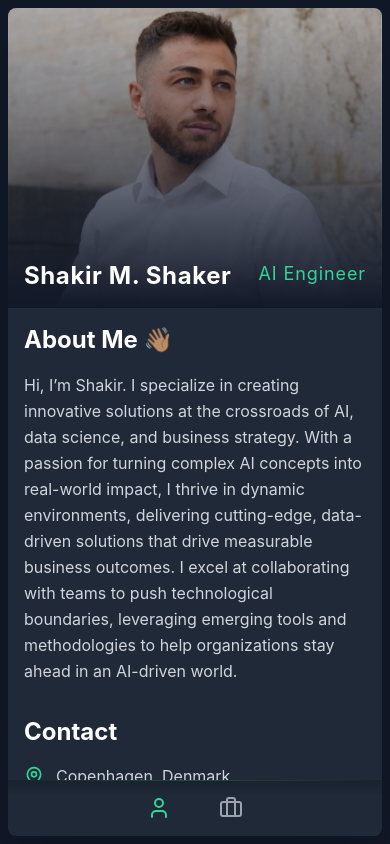
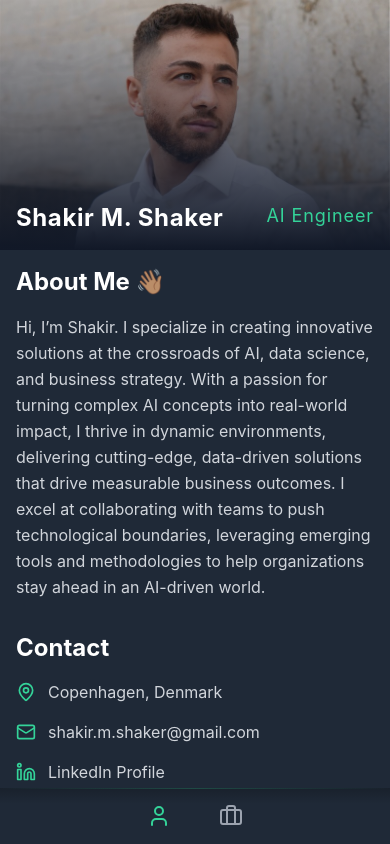
Before and after one commit to shakirmshaker/digitalCV, a React (Create React App) app: page / in a window 390 px wide. Built offline with nearby package versions, Linux system fonts and the light colour scheme; the HTML template or start-up script is replaced by a standard one.

Commit message:
Update App.js

```diff
--- a/src/App.js
+++ b/src/App.js
@@ -391,48 +391,43 @@ const App = () => {
     </div>
   );
 
-  return (
-    <div className="min-h-screen bg-gray-900 flex justify-center items-center p-2 md:p-4" style={{backgroundColor: '#111827'}}>
-      <div className="w-full max-w-7xl h-[calc(100vh-1rem)] md:h-[85vh] flex flex-col md:flex-row shadow-2xl rounded-lg overflow-hidden">
-        {/* Navigation for desktop - left side */}
+return (
+    <div className="min-h-screen bg-gray-900">
+      <div className="h-screen flex flex-col md:flex-row md:h-[85vh] md:max-w-7xl md:mx-auto md:my-4 md:shadow-2xl md:rounded-lg overflow-hidden">
+        {/* Desktop Navigation */}
         <div className="hidden md:flex h-full w-14 bg-gray-800 flex-col justify-center items-center relative">
           <div className="absolute top-0 right-0 bottom-0 w-[1px] bg-gradient-to-b from-gray-800 via-emerald-400/30 to-gray-800" />
           <nav className="flex flex-col space-y-8">
             <button
-              className={`${activeTab === 'user' ? 'text-emerald-400' : 'text-gray-400'} hover:text-emerald-300 block transition-colors duration-200 p-2`}
+              className={`${activeTab === 'user' ? 'text-emerald-400' : 'text-gray-400'} hover:text-emerald-300 transition-colors duration-200 p-2`}
               onClick={() => setActiveTab('user')}
             >
               <User strokeWidth={2} />
             </button>
             <button
-              className={`${activeTab === 'resume' ? 'text-emerald-400' : 'text-gray-400'} hover:text-emerald-300 block transition-colors duration-200 p-2`}
+              className={`${activeTab === 'resume' ? 'text-emerald-400' : 'text-gray-400'} hover:text-emerald-300 transition-colors duration-200 p-2`}
               onClick={() => setActiveTab('resume')}
             >
               <Briefcase strokeWidth={2} />
             </button>
-            {/* <button
-              className={`${activeTab === 'projects' ? 'text-emerald-400' : 'text-gray-400'} hover:text-emerald-300 block transition-colors duration-200 p-2`}
-              onClick={() => setActiveTab('projects')}
-            >
-              <Code strokeWidth={2} />
-            </button> */}
           </nav>
         </div>
 
-        <div className="flex-1 flex flex-col md:flex-row overflow-hidden">
-          <div className="shrink-0 h-[300px] md:h-auto md:w-[400px] bg-gray-900 relative">
+        <div className="flex-1 flex flex-col md:flex-row relative">
+          {/* Profile Image Section - Fixed on mobile */}
+          <div className="h-[250px] md:h-auto md:w-[400px] bg-gray-900 relative shrink-0">
             <div className="absolute inset-0">
               <img
                 src={profileImage}
                 alt="Profile"
                 className="w-full h-full object-cover object-top md:object-center opacity-90"
               />
-              <div className="absolute inset-0 bg-gradient-to-b from-transparent via-gray-900/50 to-gray-900"></div>
+              <div className="absolute inset-0 bg-gradient-to-b from-transparent via-gray-900/50 to-gray-900" />
             </div>
             <div className="absolute bottom-4 md:bottom-12 left-0 right-0 px-4 md:px-6">
               <div className="hidden md:block text-center">
-                <h1 className="text-2xl md:text-4xl font-bold mb-2 md:mb-4 text-white tracking-wide">{profileData.name}</h1>
-                <p className="text-lg md:text-xl text-emerald-400 tracking-wider">{profileData.title}</p>
+                <h1 className="text-4xl font-bold mb-4 text-white tracking-wide">{profileData.name}</h1>
+                <p className="text-xl text-emerald-400 tracking-wider">{profileData.title}</p>
               </div>
               {/* Mobile layout */}
               <div className="flex justify-between md:hidden">
@@ -442,6 +437,7 @@ const App = () => {
             </div>
           </div>
 
+          {/* Scrollable Content Area */}
           <div className="flex-1 overflow-y-auto">
             {activeTab === 'user' ? <UserContent /> :
              activeTab === 'resume' ? <ResumeContent /> :
@@ -449,29 +445,23 @@ const App = () => {
           </div>
         </div>
 
-        {/* Bottom navigation for mobile only */}
-        <div className="h-14 md:hidden bg-gray-800 flex justify-center items-center relative">
+        {/* Mobile Navigation - Fixed at bottom */}
+        <div className="h-14 md:hidden bg-gray-800 fixed bottom-0 left-0 right-0 flex justify-center items-center">
           <div className="absolute top-0 left-0 right-0 h-[1px] bg-gradient-to-r from-gray-800 via-emerald-400/30 to-gray-800" />
           <div className="absolute top-0 left-0 right-0 h-4 bg-gradient-to-b from-black/20" />
           <nav className="flex space-x-8">
             <button
-              className={`${activeTab === 'user' ? 'text-emerald-400' : 'text-gray-400'} hover:text-emerald-300 block transition-colors duration-200 p-2`}
+              className={`${activeTab === 'user' ? 'text-emerald-400' : 'text-gray-400'} hover:text-emerald-300 transition-colors duration-200 p-2`}
               onClick={() => setActiveTab('user')}
             >
               <User strokeWidth={2} />
             </button>
             <button
-              className={`${activeTab === 'resume' ? 'text-emerald-400' : 'text-gray-400'} hover:text-emerald-300 block transition-colors duration-200 p-2`}
+              className={`${activeTab === 'resume' ? 'text-emerald-400' : 'text-gray-400'} hover:text-emerald-300 transition-colors duration-200 p-2`}
               onClick={() => setActiveTab('resume')}
             >
               <Briefcase strokeWidth={2} />
             </button>
-            {/* <button
-              className={`${activeTab === 'projects' ? 'text-emerald-400' : 'text-gray-400'} hover:text-emerald-300 block transition-colors duration-200 p-2`}
-              onClick={() => setActiveTab('projects')}
-            >
-              <Code strokeWidth={2} />
-            </button> */}
           </nav>
         </div>
       </div>
```
